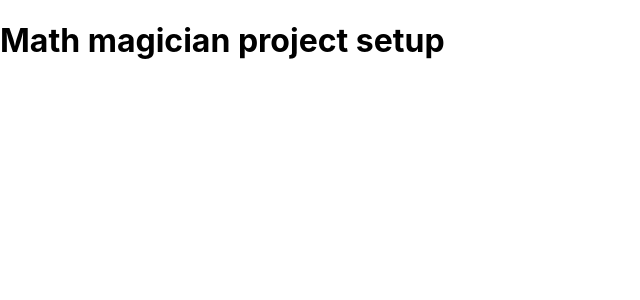
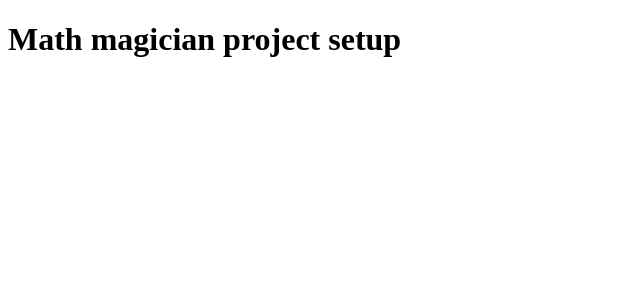
Before and after one commit to benshidanny11/mathmagician, a React (Create React App) app: page / in a window 1280 px wide. Shown: the top 300 px of the page, without its empty margins (0-640 px from the left). Built offline with nearby package versions, Linux system fonts and the light colour scheme.

Commit message:
Remove unwanted files

```diff
--- a/src/App.css
+++ /dev/null
@@ -1,38 +0,0 @@
-.App {
-  text-align: center;
-}
-
-.App-logo {
-  height: 40vmin;
-  pointer-events: none;
-}
-
-@media (prefers-reduced-motion: no-preference) {
-  .App-logo {
-    animation: App-logo-spin infinite 20s linear;
-  }
-}
-
-.App-header {
-  background-color: #282c34;
-  min-height: 100vh;
-  display: flex;
-  flex-direction: column;
-  align-items: center;
-  justify-content: center;
-  font-size: calc(10px + 2vmin);
-  color: white;
-}
-
-.App-link {
-  color: #61dafb;
-}
-
-@keyframes App-logo-spin {
-  from {
-    transform: rotate(0deg);
-  }
-  to {
-    transform: rotate(360deg);
-  }
-}
--- a/src/index.css
+++ /dev/null
@@ -1,13 +0,0 @@
-body {
-  margin: 0;
-  font-family: -apple-system, BlinkMacSystemFont, 'Segoe UI', 'Roboto', 'Oxygen',
-    'Ubuntu', 'Cantarell', 'Fira Sans', 'Droid Sans', 'Helvetica Neue',
-    sans-serif;
-  -webkit-font-smoothing: antialiased;
-  -moz-osx-font-smoothing: grayscale;
-}
-
-code {
-  font-family: source-code-pro, Menlo, Monaco, Consolas, 'Courier New',
-    monospace;
-}
--- a/src/index.js
+++ b/src/index.js
@@ -1,6 +1,5 @@
 import React from 'react';
 import ReactDOM from 'react-dom/client';
-import './index.css';
 import App from './App';
 import reportWebVitals from './reportWebVitals';
 
@@ -8,7 +7,7 @@
 root.render(
   <React.StrictMode>
     <App />
-  </React.StrictMode>
+  </React.StrictMode>,
 );
 
 // If you want to start measuring performance in your app, pass a function
--- a/src/reportWebVitals.js
+++ b/src/reportWebVitals.js
@@ -1,6 +1,8 @@
-const reportWebVitals = onPerfEntry => {
+const reportWebVitals = (onPerfEntry) => {
   if (onPerfEntry && onPerfEntry instanceof Function) {
-    import('web-vitals').then(({ getCLS, getFID, getFCP, getLCP, getTTFB }) => {
+    import('web-vitals').then(({
+      getCLS, getFID, getFCP, getLCP, getTTFB,
+    }) => {
       getCLS(onPerfEntry);
       getFID(onPerfEntry);
       getFCP(onPerfEntry);
```
